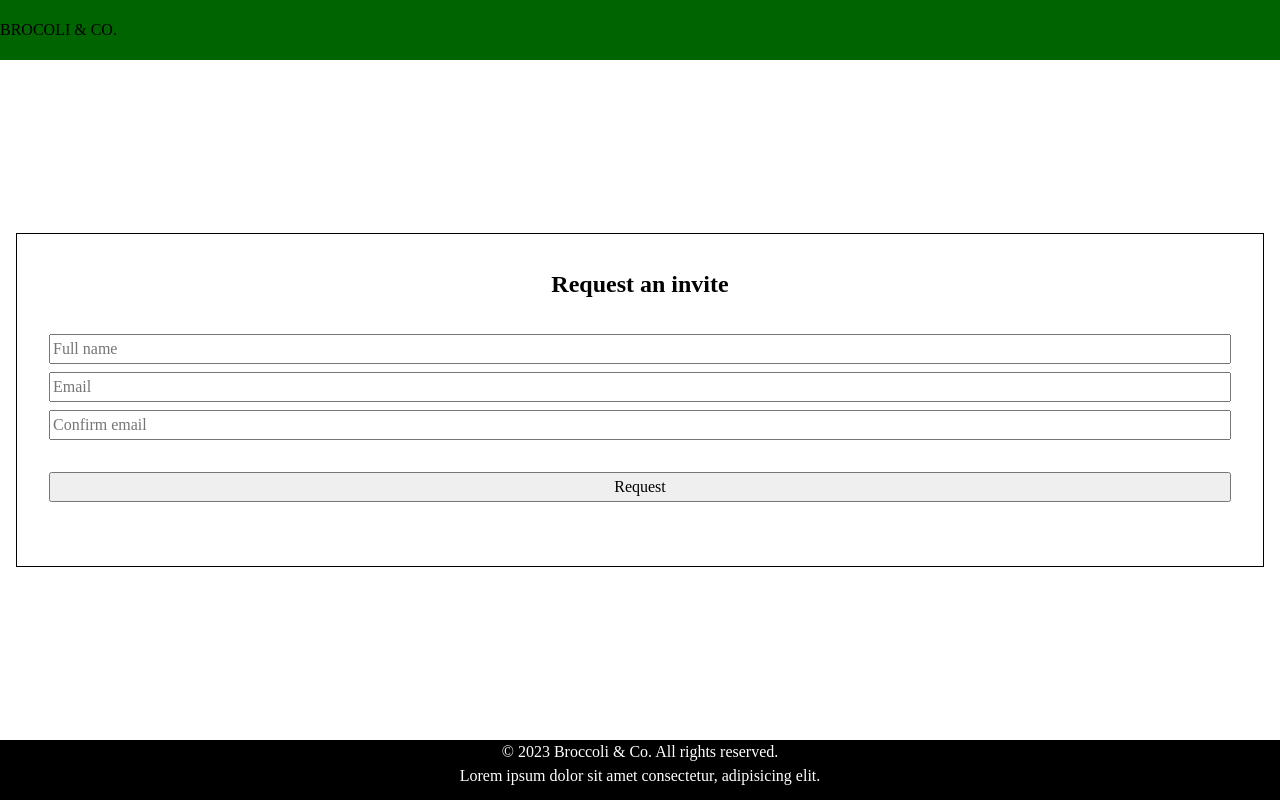
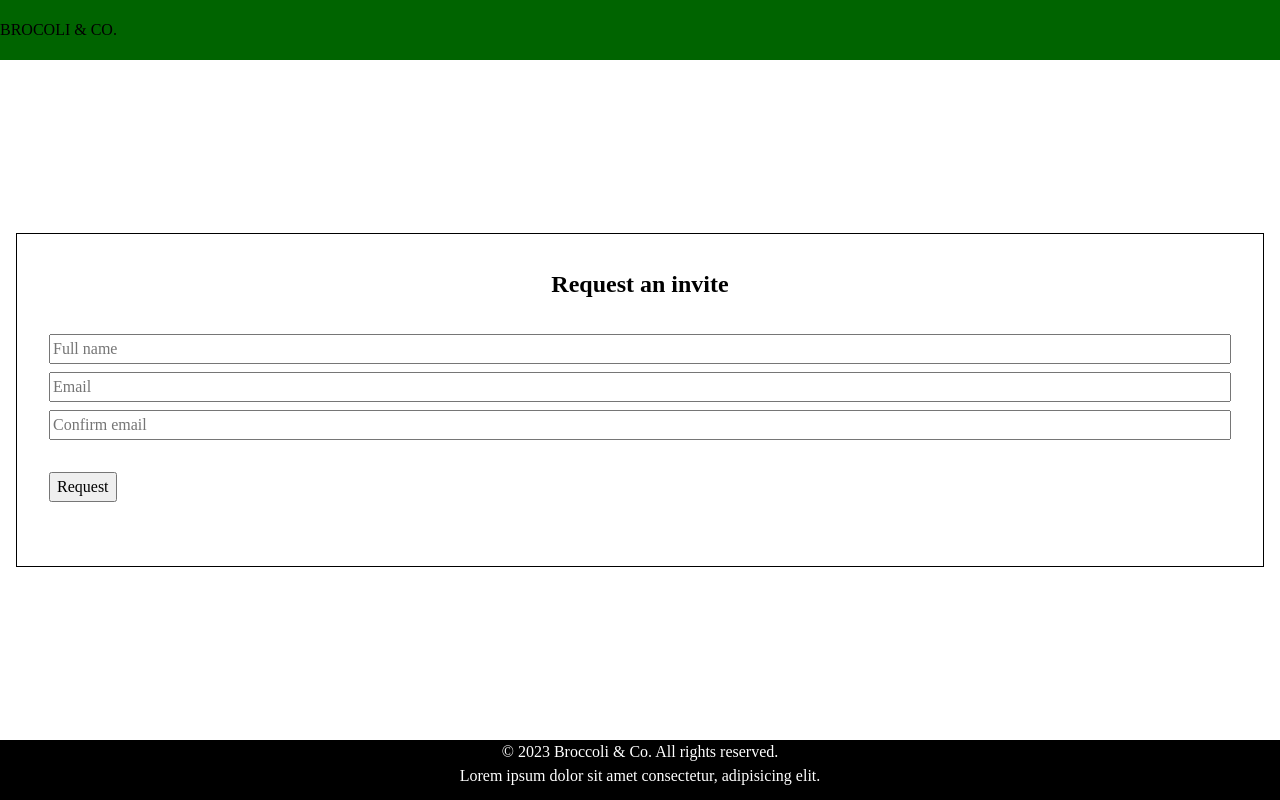
Before and after one commit to nicholascannon/broccoli-landing-page, a React (Vite) app in the folder client/: page / in a window 1280 px wide. Both pictures are taken after a click on the button "Request an invite". Built offline with nearby package versions, Linux system fonts and the light colour scheme.

Commit message:
Sample request invite form submission

```diff
--- a/client/src/pages/landing/modals/request-invite-modal.module.css
+++ b/client/src/pages/landing/modals/request-invite-modal.module.css
@@ -11,6 +11,7 @@
 .requestForm > input:not(:first-child) {
     margin-top: 0.5rem;
 }
-.requestForm > button[type='submit'] {
+
+.callToAction {
     margin-top: 2rem;
 }
--- a/client/src/pages/landing/modals/request-invite-modal.tsx
+++ b/client/src/pages/landing/modals/request-invite-modal.tsx
@@ -1,21 +1,60 @@
+import { useState } from 'react';
 import { GenericModalView } from '../../../modals/generic-modal-view';
-import { ModalComponent } from '../../../modals/modal-engine';
+import { ModalComponent, useReplaceAndShowModal } from '../../../modals/modal-engine';
+import { InviteSuccessModal } from './invite-success-modal';
 
 import styles from './request-invite-modal.module.css';
 
 export const RequestInviteModal: ModalComponent = () => {
+    const replaceAndShowModal = useReplaceAndShowModal();
+    const [loading, setLoading] = useState<boolean>(false);
+
+    const onSubmit: React.FormEventHandler<HTMLFormElement> = (event) => {
+        event.preventDefault();
+
+        setLoading(true);
+
+        // TODO: get rid of latency simulation
+        setTimeout(() => {
+            setLoading(false);
+            replaceAndShowModal(InviteSuccessModal);
+        }, 500);
+    };
+
+    return <RequestInviteModalView onSubmit={onSubmit} loading={loading} />;
+};
+
+const RequestInviteModalView = (props: ViewProps) => {
+    const { loading } = props;
+
     return (
         <GenericModalView>
             <div className={styles.content}>
                 <h2>Request an invite</h2>
 
-                <form className={styles.requestForm}>
-                    <input type="text" name="name" id="name" placeholder="Full name" />
-                    <input type="email" name="email" id="email" placeholder="Email" />
-                    <input type="email" name="confirm-email" id="confirm-email" placeholder="Confirm email" />
-                    <button type="submit">Request</button>
+                <form className={styles.requestForm} onSubmit={props.onSubmit}>
+                    <input type="text" name="name" id="name" placeholder="Full name" required readOnly={loading} />
+                    <input type="email" name="email" id="email" placeholder="Email" required readOnly={loading} />
+                    <input
+                        type="email"
+                        name="confirm-email"
+                        id="confirm-email"
+                        placeholder="Confirm email"
+                        required
+                        readOnly={loading}
+                    />
+
+                    <div className={styles.callToAction}>
+                        {/* TODO: replace span with SVG animation */}
+                        {loading ? <span>sending invite...</span> : <button type="submit">Request</button>}
+                    </div>
                 </form>
             </div>
         </GenericModalView>
     );
 };
+
+type ViewProps = {
+    onSubmit: React.FormEventHandler<HTMLFormElement>;
+    loading: boolean;
+};
```
